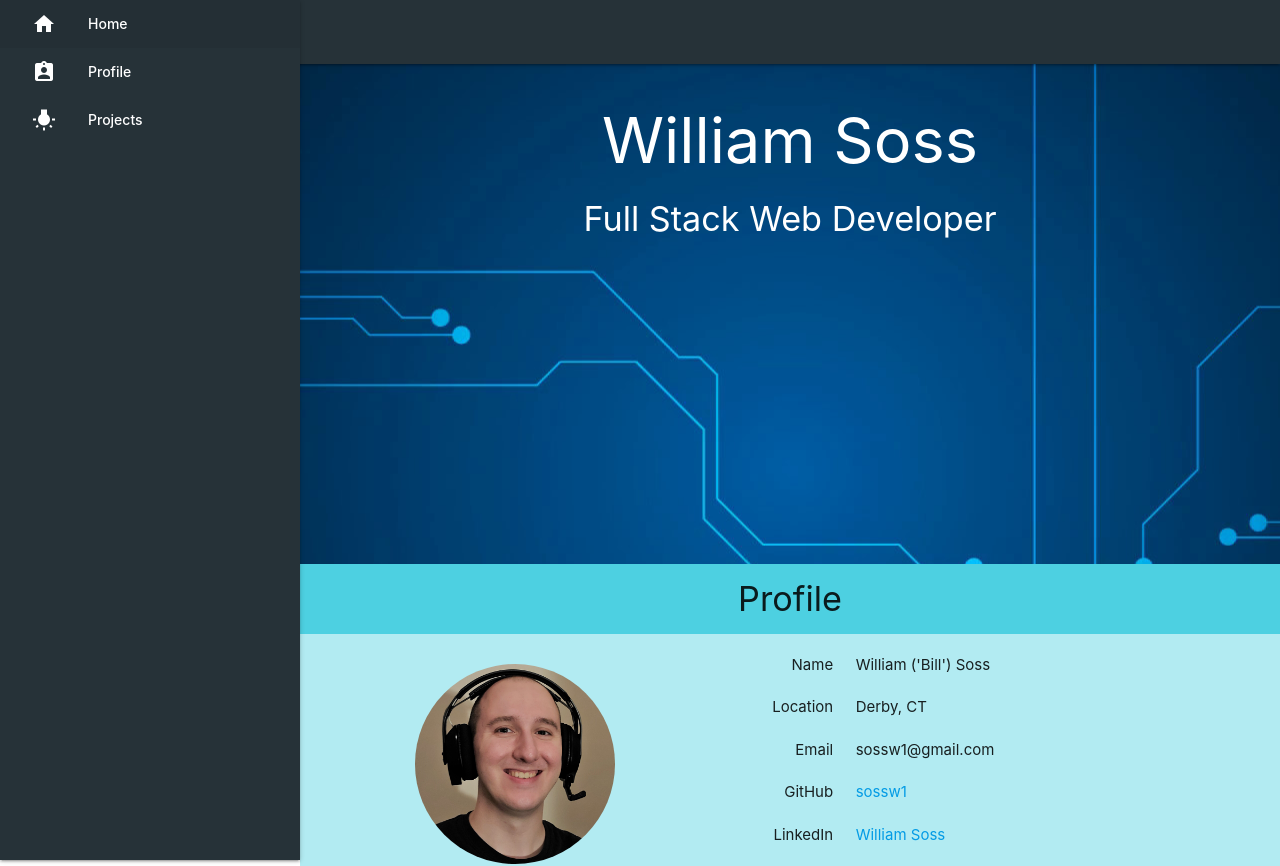
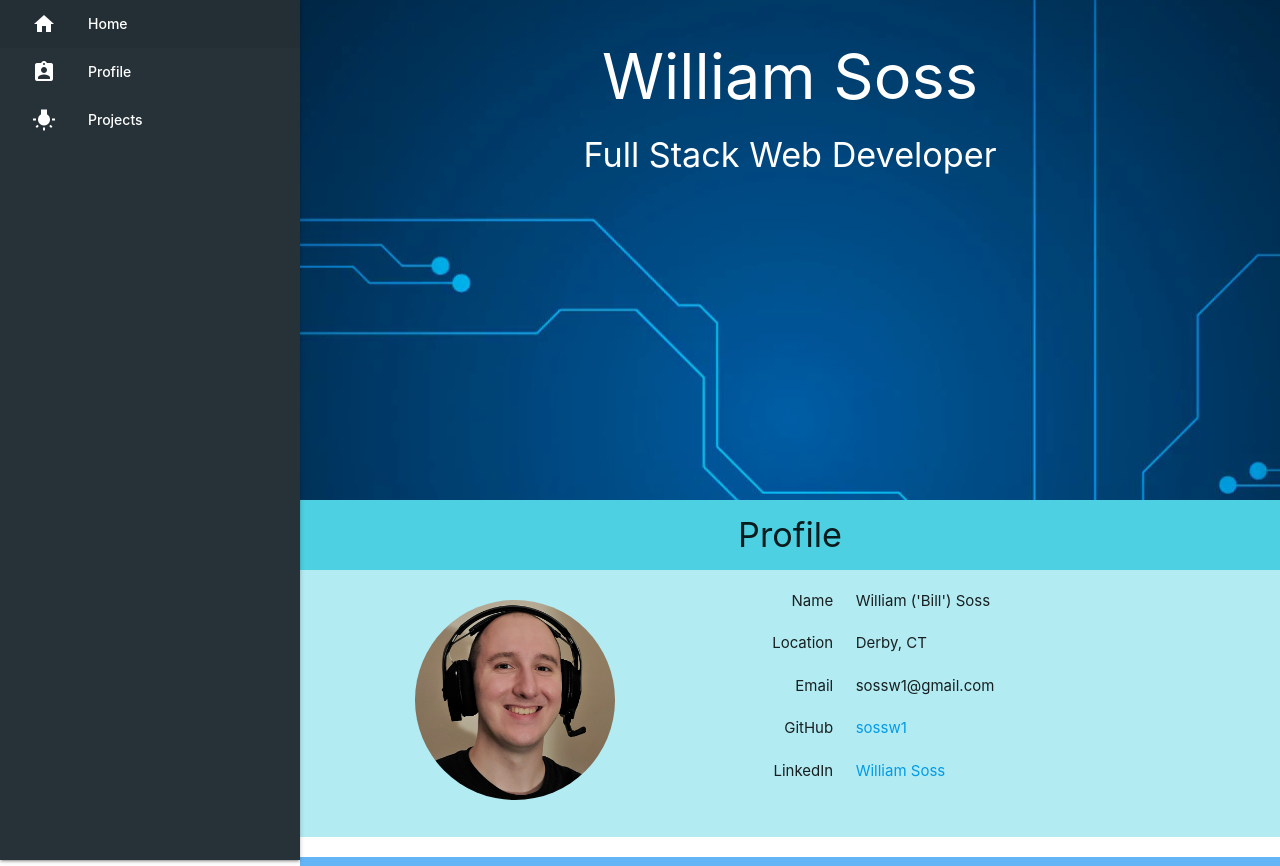
Before and after one commit to sossw1/React-Portfolio, a React (Create React App) app: page / in a window 1280 px wide. Shown: the top 866 px of the page. Built offline with nearby package versions, Linux system fonts and the light colour scheme.

Commit message:
Hide top navbar on large screens

```diff
--- a/src/components/Navbar.js
+++ b/src/components/Navbar.js
@@ -2,13 +2,16 @@ import React from 'react';
 
 function Navbar() {
   return (
-    <nav>
-      <div id='home' className='nav-wrapper blue-grey darken-4'>
-        <a href='#nav' data-target='slide-out' className='sidenav-trigger'>
-          <i className='material-icons'>menu</i>
-        </a>
-      </div>
-    </nav>
+    <>
+      <div id='home'></div>
+      <nav className='hide-on-large-only'>
+        <div className='nav-wrapper blue-grey darken-4'>
+          <a href='#nav' data-target='slide-out' className='sidenav-trigger'>
+            <i className='material-icons'>menu</i>
+          </a>
+        </div>
+      </nav>
+    </>
   );
 }
 
```
